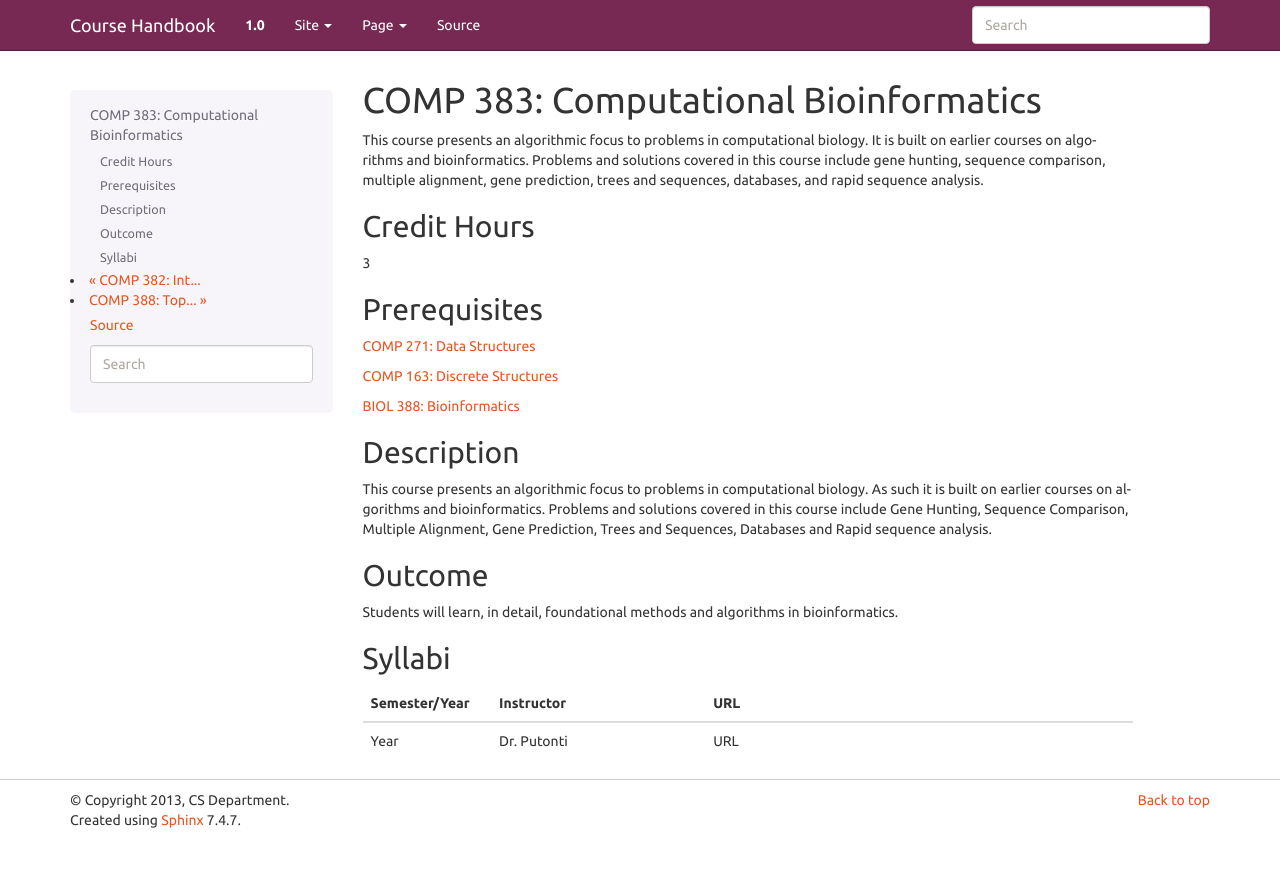
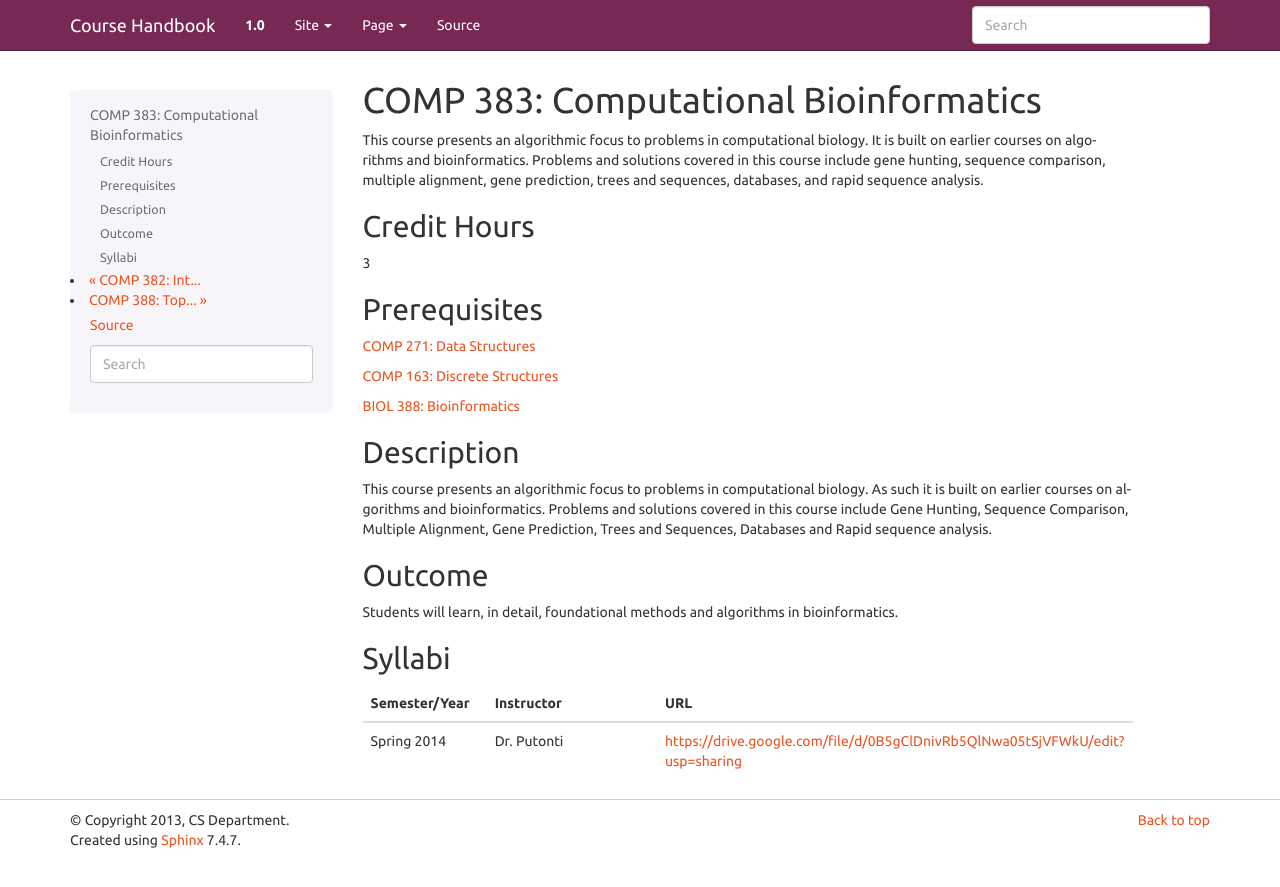
Before and after one commit to kyang5/coursedescriptions, a Sphinx documentation site: the page built from source/comp383.rst, in a window 1280 px wide. Shown: the top 887 px of the page. Built offline with Sphinx 7.4.7, drawn with Linux system fonts in a browser that asks for light colours.

Commit message:
Updated syllabus info for COMP 383

```diff
--- a/source/comp383.rst
+++ b/source/comp383.rst
@@ -40,4 +40,4 @@
    	:header: "Semester/Year", "Instructor", "URL"
    	:widths: 15, 25, 50
 
-	"Year", "Dr. Putonti", "URL"
+	"Spring 2014", "Dr. Putonti", "https://drive.google.com/file/d/0B5gClDnivRb5QlNwa05tSjVFWkU/edit?usp=sharing"
```
